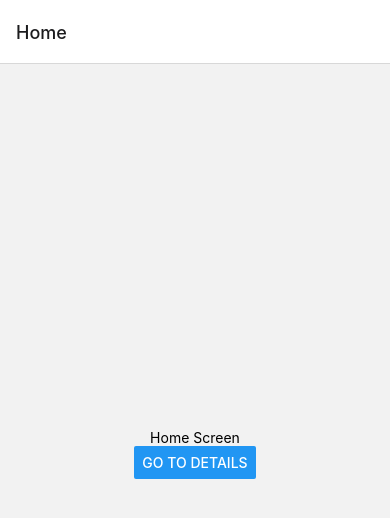
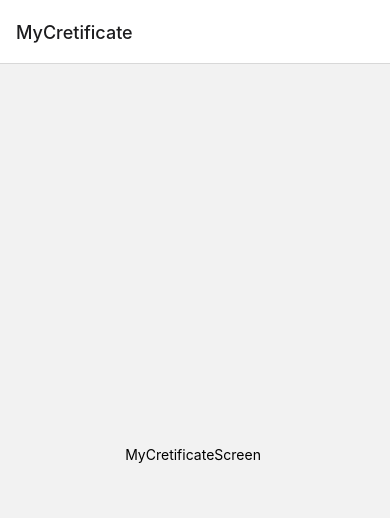
Before and after one commit to boongseop123/NVP, a React Native app: screen /MyCretificate in a window 390 px wide. Shown: the top 518 px of the page. Built offline with nearby package versions, Linux system fonts and the light colour scheme.

Commit message:
[ADD]  스택 추가

```diff
--- a/src/App.js
+++ b/src/App.js
@@ -4,6 +4,7 @@ import { View, Text, Button } from 'react-native';
 import { NavigationContainer } from '@react-navigation/native';
 import { createNativeStackNavigator } from '@react-navigation/native-stack';
 
+import HomeStackScreen from './navigation/HomeStackScreen';
 function HomeScreen({ navigation }) {
   return (
     <View style={{ flex: 1, alignItems: 'center', justifyContent: 'center' }}>
@@ -33,10 +34,8 @@ const Stack = createNativeStackNavigator();
 function App() {
   return (
     <NavigationContainer>
-      <Stack.Navigator>
-        <Stack.Screen name="Home" component={HomeScreen} />
-        <Stack.Screen name="Details" component={DetailsScreen} />
-      </Stack.Navigator>
+
+      <HomeStackScreen />
     </NavigationContainer>
   );
 }
--- /dev/null
+++ b/src/navigation/HomeStackScreen.js
@@ -0,0 +1,16 @@
+import * as React from 'react';
+import { createNativeStackNavigator } from '@react-navigation/native-stack';
+import MyCretificateScreen from '../screens/HomeStack/MyCretificate';
+
+const Stack = createNativeStackNavigator();
+const HomeStack = createNativeStackNavigator();
+
+const HomeStackScreen = () => {
+    return (
+        <Stack.Navigator>
+            <HomeStack.Screen name="MyCretificate" component={MyCretificateScreen} />
+        </Stack.Navigator>
+    )
+}
+
+export default HomeStackScreen;
--- /dev/null
+++ b/src/screens/HomeStack/MyCretificate.js
@@ -0,0 +1,12 @@
+import * as React from 'react';
+import { View, Text, Button } from 'react-native';
+
+function MyCretificateScreen({ navigation }) {
+    return (
+        <View style={{ flex: 1, alignItems: 'center', justifyContent: 'center' }}>
+            <Text>MyCretificateScreen </Text>
+        </View>
+    );
+}
+
+export default MyCretificateScreen;
```
Also changed, not shown: src/screens/AuthStack/CheckCertificate.js (added, +12 -0 lines), src/screens/AuthStack/Login.js (added, +12 -0 lines), src/screens/AuthStack/SetSimplePw.js (added, +12 -0 lines), src/screens/AuthStack/TakeIdCard.js (added, +12 -0 lines), src/screens/AuthStack/TakeTextMessage.js (added, +12 -0 lines), src/screens/AuthStack/TakeVaccinePass.js (added, +12 -0 lines), src/screens/SettingStack/RegisterNVP.js (added, +12 -0 lines).
